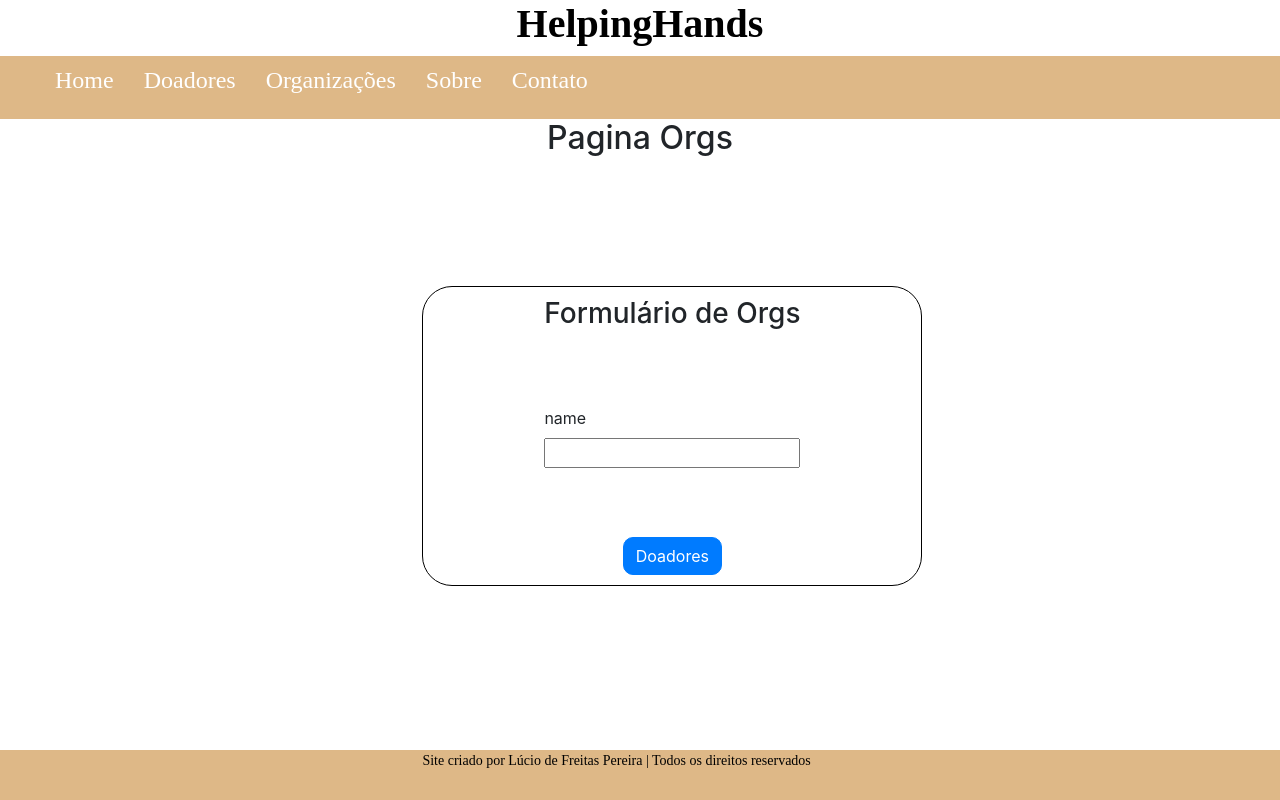
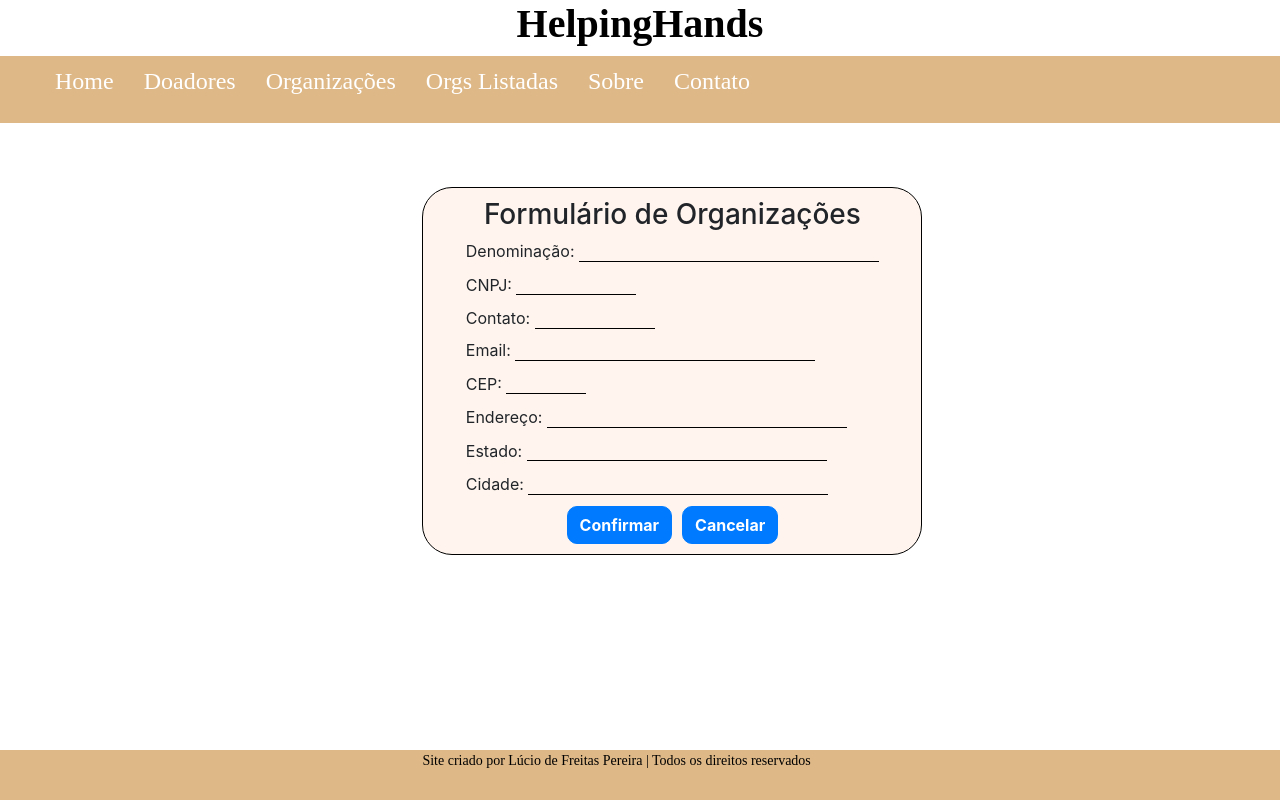
Before and after one commit to luciofreitas/Helping-Hands, a React (Create React App) app: page /orgs in a window 1280 px wide. Built offline with nearby package versions, Linux system fonts and the light colour scheme; a web font is replaced by a local one.

Commit message:
formularios UP
Atualização nos formularios

 -  adicionei o formulario das organizações
 - adicionei outro item do menu para poder listar as organizações que foram adicionadas via formulario
 - e tentei adicionar por fetch puxar api para colocar nos selects de estado e cidade

```diff
--- a/src/components/FormDonors/index.jsx
+++ b/src/components/FormDonors/index.jsx
@@ -3,6 +3,7 @@ import { Link } from "react-router-dom";
 
 import { Container, FormButton, Form, Titulo,InputText, InputNumber, InputAge, LabelSexo, InputCEP} from "./styled";
 
+import "./styleCSS.css";
 
 
 function FormDonors() {
@@ -57,11 +58,36 @@ function FormDonors() {
     setEnd('');
     setEstado('');
     setCidade('');
-    setContato('')
+    setContato('');
+
+  }
+  const [next, setNext] = useState("");
+  const handleNext = (e)=>{
+
+    setNext(alert("formulario enviado com sucesso"))
   }
 
-  const handleNext = (e)=>{
 
+  const selectStates = document.querySelector('#estados');
+  const selectCities = document.querySelector('#cidades');
+
+  function populateCitySelect(){
+    selectStates.addEventListener('change', ()=>{
+      let nodesSelectCities = selectCities.childNodes;
+      [...nodesSelectCities].map(node => node.remove());
+      let estado = selectStates.options[selectStates.selectedIndex].value;
+
+      fetch (`https://servicodados.ibge.gov.br/api/v1/localidades/distritos=${estado}`)
+      .then (res =>res.json())
+      .then (cidades =>{
+        selectCities.removeAttribute('disabled');
+        cidades.map(cidade =>{
+          const option = document.createElement('option');
+          option.textContent = cidade.name;
+          selectCities.appendChild(option);
+        })
+      })
+    })
   }
 
   return (
@@ -69,21 +95,26 @@ function FormDonors() {
       <Titulo>Formulário de Doadores</Titulo>
 
       <Form>
-        <label>Nome: <InputText type="text" value={nome} onChange={handleNome} pattern="[A-Za-z]"/></label>
+        <label>Nome: <InputText type="text" value={nome} onChange={handleNome} pattern="[A-Za-z]" required/></label>
 
-        <label>Sobrenome: <InputText type="text" value={sobreNome} onChange={handleSobreNome} pattern="[A-Za-z]"/></label>
+        <label>Sobrenome: <InputText type="text" value={sobreNome} onChange={handleSobreNome} pattern="[A-Za-z]" required/></label>
 
         <label>Data de Nascimento: <InputAge type="date" value={nasc} onChange={handleNasc} /></label>
 
-        <label>CEP: <InputCEP type="text" minLength="8" maxLength="8" value={cep} onChange={handleCep} pattern="[0-9]" /></label>
+        <label>CEP: <InputCEP type="tel" minLength="8" maxLength="8" value={cep}  onChange={handleCep} pattern="[0-9]" required/></label>
 
-        <label>Endereço: <InputText type="text" value={end} onChange={handleEnd} pattern="[A-Za-z]" /></label>
+        <label>Endereço: <InputText type="text" value={end} onChange={handleEnd} pattern="[A-Za-z]" required/></label>
+        <select id="estados">
+          <option value ="">Selecione um estado</option>
+        </select>
+        <select id="cidades" disabled>
+          <option value ="">Selecione uma cidade</option>
+        </select>
+        <label>Estado: <InputText type="text" value={estado} onChange={handleEstado} pattern="[A-Za-z]" required/></label>
 
-        <label>Estado: <InputText type="text" value={estado} onChange={handleEstado} pattern="[A-Za-z]"/></label>
+        <label>Cidade: <InputText type="text" value={cidade} onChange={handleCidade} pattern="[A-Za-z]" required/></label>
 
-        <label>Cidade: <InputText type="text" value={cidade} onChange={handleCidade} pattern="[A-Za-z]"/></label>
-
-        <label>Contato: <InputNumber type="text"  minLength="10" maxLength="11" value={contato} onChange={handleContato} pattern="[0-9]"/> </label>
+        <label>Contato: <InputNumber type="tel"  minLength="10" maxLength="11" value={contato} onChange={handleContato} pattern="[0-9]" required/> </label>
 
         <LabelSexo>Sexo:</LabelSexo>
         <label><input type="radio" id="masc" name="opcao"  /> Masculino</label>
@@ -94,7 +125,7 @@ function FormDonors() {
 
       </Form>
       <div>
-        <FormButton type="submit" color="primary">Confirmar</FormButton>
+        <FormButton type="submit" color="primary" value={next} onClick={handleNext}>Confirmar</FormButton>
         <FormButton type="reset" color="primary" onClick={handleCancel} >Cancelar</FormButton>
       </div>
 
--- /dev/null
+++ b/src/components/FormDonors/styleCSS.css
@@ -0,0 +1,9 @@
+input[type=number]::-webkit-inner-spin-button {
+    -webkit-appearance: none;
+
+}
+input[type=number] {
+   -moz-appearance: textfield;
+   appearance: textfield;
+
+}
--- a/src/components/FormDonors/styled.js
+++ b/src/components/FormDonors/styled.js
@@ -37,7 +37,7 @@ export const InputText = styled.input`
   margin: 0 0 3px 0;
   outline: none;
   border:none;
-  border-bottom: solid 1px black
+  border-bottom: solid 1px black;
 
 `;
 export const InputAge = styled.input`
@@ -47,17 +47,17 @@ export const InputAge = styled.input`
   margin-bottom: 3px;
   outline:none;
   border:none;
-  border-bottom: solid 1px black
+  border-bottom: solid 1px black;
 
 `;
 
 export const InputNumber = styled.input`
    width: 120px;
-   height: 30px;
+   height: 20px;
    background-color: #FFF5EE;
    outline: none;
    border:none;
-   border-bottom: solid 1px black
+   border-bottom: solid 1px black;
 
 `;
 
@@ -72,5 +72,6 @@ background-color: #FFF5EE;
 margin: 0 0 3px 0;
 outline: none;
 border:none;
-border-bottom: solid 1px black
+border-bottom: solid 1px black;
+
 `;
--- a/src/components/FormOrgs/index.jsx
+++ b/src/components/FormOrgs/index.jsx
@@ -1,21 +1,103 @@
-import React from "react";
+import React, {useState} from "react";
 import { Link } from "react-router-dom";
 
-import { Container, FormButton, Form, Titulo } from "./styled";
+import { Container, FormButton, Form, Titulo, InputText, InputCnpj, InputNumber, InputCEP } from "./styled";
+
+import "./styleCSS.css"
 
 function FormOrgs() {
+
+  const [denominacao, setDenominacao] = useState ("");
+
+  const [cnpj, setCnpj] = useState ("");
+
+  const [cep, setCep] = useState ("");
+
+  const [end, setEnd] = useState ("");
+
+  const [email, setEmail] = useState ("");
+
+  const [estado, setEstado] = useState ("");
+
+  const [cidade, setCidade] = useState ("");
+
+  const [contato, setContato] = useState ("");
+
+  const handleDenominacao = (e)=>{
+    setDenominacao(e.target.value);
+  }
+
+  const handleCnpj =(e) =>{
+    setCnpj(e.target.value);
+  }
+
+  const handleCep =(e) =>{
+    setCep(e.target.value);
+  }
+  const handleEnd =(e) =>{
+    setEnd(e.target.value);
+  }
+  const handleEstado =(e) =>{
+    setEstado(e.target.value);
+  }
+  const handleCidade =(e) =>{
+    setCidade(e.target.value);
+  }
+  const handleContato =(e) =>{
+     setContato(e.target.value);
+  }
+  const handleEmail =(e) =>{
+     setEmail(e.target.value);
+  }
+
+  const handleCancel = (e) =>{
+    setDenominacao('');
+    setCnpj('');
+    setCep('');
+    setEnd('');
+    setEstado('');
+    setCidade('');
+    setContato('');
+    setEmail('');
+  }
+  const [next, setNext] = useState("");
+
+  const handleNext = (e)=>{
+
+    setNext(alert("formulario enviado com sucesso"))
+  }
+
+
+
   return (
     <Container>
-      <Titulo>Formulário de Orgs</Titulo>
+      <Titulo>Formulário de Organizações</Titulo>
 
       <Form>
-        <label>name</label>
-        <input type="text" />
+        <label>Denominação: <InputText type="text" value={denominacao} onChange={handleDenominacao} pattern="[A-Za-z]" required/></label>
+
+        <label>CNPJ: <InputCnpj type="tel" minLength="14" maxLength="14" value={cnpj} onChange={handleCnpj} pattern="[0-9]" required/></label>
+
+        <label>Contato: <InputNumber type="tel"  minLength="10" maxLength="11" value={contato} onChange={handleContato} pattern="[0-9]" required/> </label>
+
+        <label>Email: <InputText type="text" value={email} onChange={handleEmail} pattern="[A-Za-z]+$+@+_" required/></label>
+
+        <label>CEP: <InputCEP type="tel" minLength="8" maxLength="8" value={cep}  onChange={handleCep} pattern="[0-9]" required/></label>
+
+        <label>Endereço: <InputText type="text" value={end} onChange={handleEnd} pattern="[A-Za-z]" required/></label>
+
+        <label>Estado: <InputText type="text" value={estado} onChange={handleEstado} pattern="[A-Za-z]" required/></label>
+
+        <label>Cidade: <InputText type="text" value={cidade} onChange={handleCidade} pattern="[A-Za-z]" required/></label>
       </Form>
 
-      <Link to="/donors">
-        <FormButton color="primary">Doadores</FormButton>
-      </Link>
+      <div>
+        <Link to="/orgslist">
+          <FormButton type="submit" color="primary" value={next} onClick={handleNext}>Confirmar</FormButton>
+        </Link>
+        <FormButton type="reset" color="primary" onClick={handleCancel} >Cancelar</FormButton>
+      </div>
+
     </Container>
   );
 }
--- /dev/null
+++ b/src/components/FormOrgs/styleCSS.css
@@ -0,0 +1,6 @@
+
+input[type=number] {
+   -moz-appearance: textfield;
+   appearance: textfield;
+
+}
--- a/src/components/FormOrgs/styled.js
+++ b/src/components/FormOrgs/styled.js
@@ -3,13 +3,14 @@ import { Button } from "reactstrap";
 
 export const Container = styled.div`
   width: 500px;
-  height: 300px;
+  height: auto;
   display: flex;
   flex-direction: column;
   align-items: center;
   border: 1px solid black;
-  margin: 10% 33% 0 33%;
+  margin: 5% 33% 0 33%;
   border-radius: 30px;
+  background-color: #FFF5EE
 `;
 
 export const Form = styled.form`
@@ -22,8 +23,49 @@ export const Form = styled.form`
 export const FormButton = styled(Button)`
   margin: 0 5px 10px;
   border-radius: 10px;
+  font-weight: bold;
 `;
 
 export const Titulo = styled.h3`
   margin-top: 10px;
 `;
+
+export const InputText = styled.input`
+  width: 300px;
+  height: 20px;
+  background-color: #FFF5EE;
+  margin: 0 0 3px 0;
+  outline: none;
+  border:none;
+  border-bottom: solid 1px black;
+
+`;
+export const InputNumber = styled.input`
+   width: 120px;
+   height: 20px;
+   background-color: #FFF5EE;
+   outline: none;
+   border:none;
+   border-bottom: solid 1px black;
+
+`;
+export const InputCEP = styled.input `
+  width: 80px;
+  height: 20px;
+  background-color: #FFF5EE;
+  margin: 0 0 3px 0;
+  outline: none;
+  border:none;
+  border-bottom: solid 1px black;
+
+`;
+
+export const InputCnpj = styled.input `
+  width: 120px;
+  height: 20px;
+  background-color: #FFF5EE;
+  margin: 0 0 3px 0;
+  outline: none;
+  border:none;
+  border-bottom: solid 1px black;
+`;
--- a/src/components/Header/index.jsx
+++ b/src/components/Header/index.jsx
@@ -21,7 +21,9 @@ function Header() {
           <Li>
             <StyledLink to="/orgs">Organizações</StyledLink>
           </Li>
-
+          <Li>
+            <StyledLink to="/orgslist">Orgs Listadas</StyledLink>
+          </Li>
           <Li>
             <StyledLink to="/about">Sobre</StyledLink>
           </Li>
--- a/src/pages/Orgs/index.jsx
+++ b/src/pages/Orgs/index.jsx
@@ -7,7 +7,7 @@ import { Titulo } from "./styled";
 function Orgs() {
   return (
     <main>
-      <Titulo>Pagina Orgs</Titulo>
+      <Titulo></Titulo>
 
       <FormOrgs />
     </main>
--- /dev/null
+++ b/src/pages/OrgsList/index.js
@@ -0,0 +1,14 @@
+import React from "react";
+
+import { Titulo } from "./styled";
+
+function OrgsList() {
+  return (
+    <main>
+      <Titulo>Pagina Organizações Listadas</Titulo>
+
+    </main>
+  );
+}
+
+export default OrgsList;
--- /dev/null
+++ b/src/pages/OrgsList/styled.js
@@ -0,0 +1,5 @@
+import styled from "styled-components";
+
+export const Titulo = styled.h2`
+  text-align: center;
+`;
--- a/src/routes.js
+++ b/src/routes.js
@@ -5,6 +5,7 @@ import { Switch, Route, Redirect } from "react-router-dom";
 import Home from "./pages/Home";
 import Contact from "./pages/Contact";
 import Orgs from "./pages/Orgs";
+import OrgsList from "./pages/OrgsList";
 import Donors from "./pages/Donors";
 import About from "./pages/About";
 import Login from "./pages/Login";
@@ -23,6 +24,7 @@ const Routes = () => (
     <Route exact path="/" component={Home} />
     <Route path="/login" component={Login} />
     <PrivateRoute path="/orgs" component={Orgs} />
+    <PrivateRoute path="/orgslist" component={OrgsList} />
     <PrivateRoute path="/donors" component={Donors} />
     <PrivateRoute path="/about" component={About} />
     <PrivateRoute path="/contact" component={Contact} />
```
Also changed, not shown: 1 other file (tests, documents, lock files or other folders).
